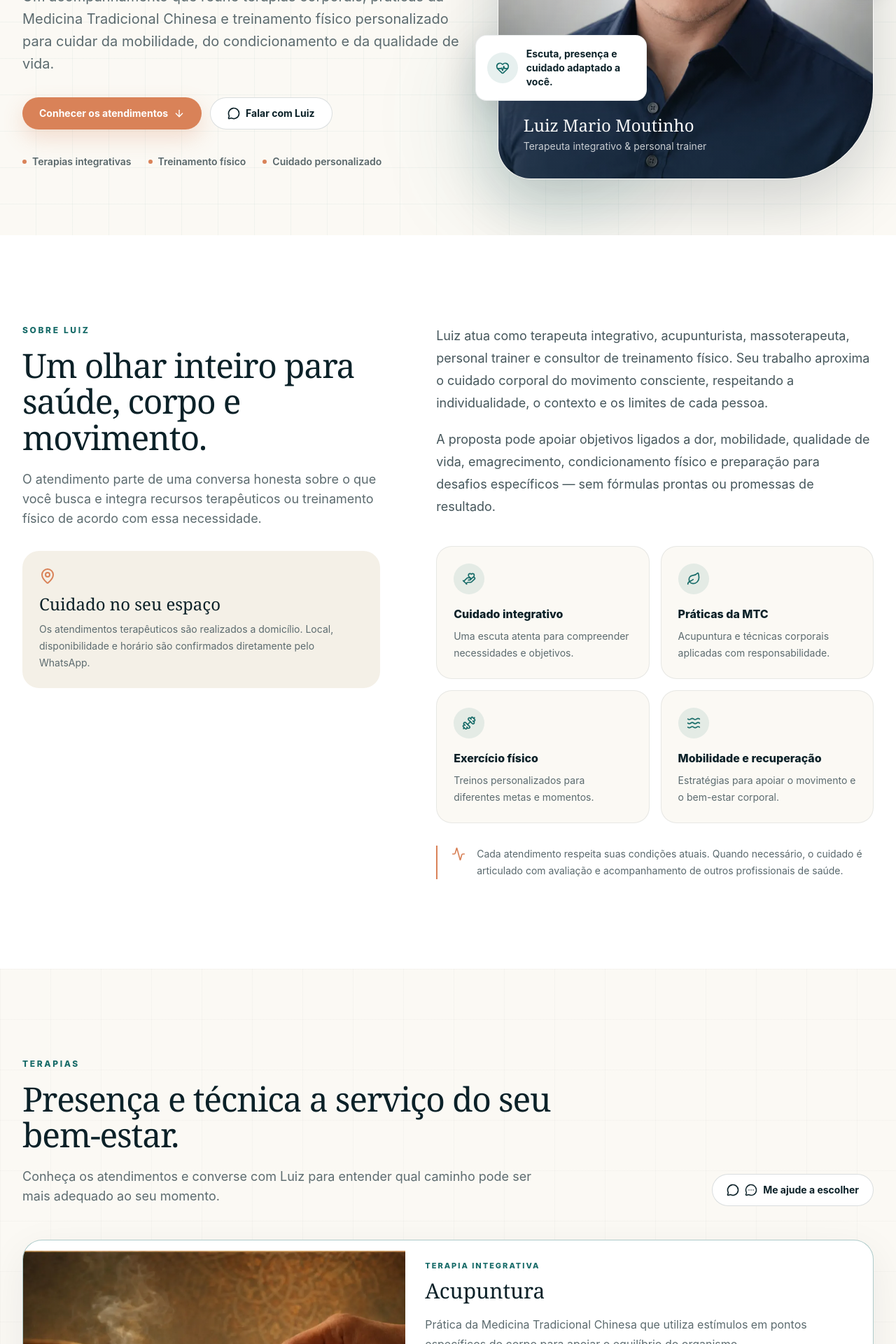
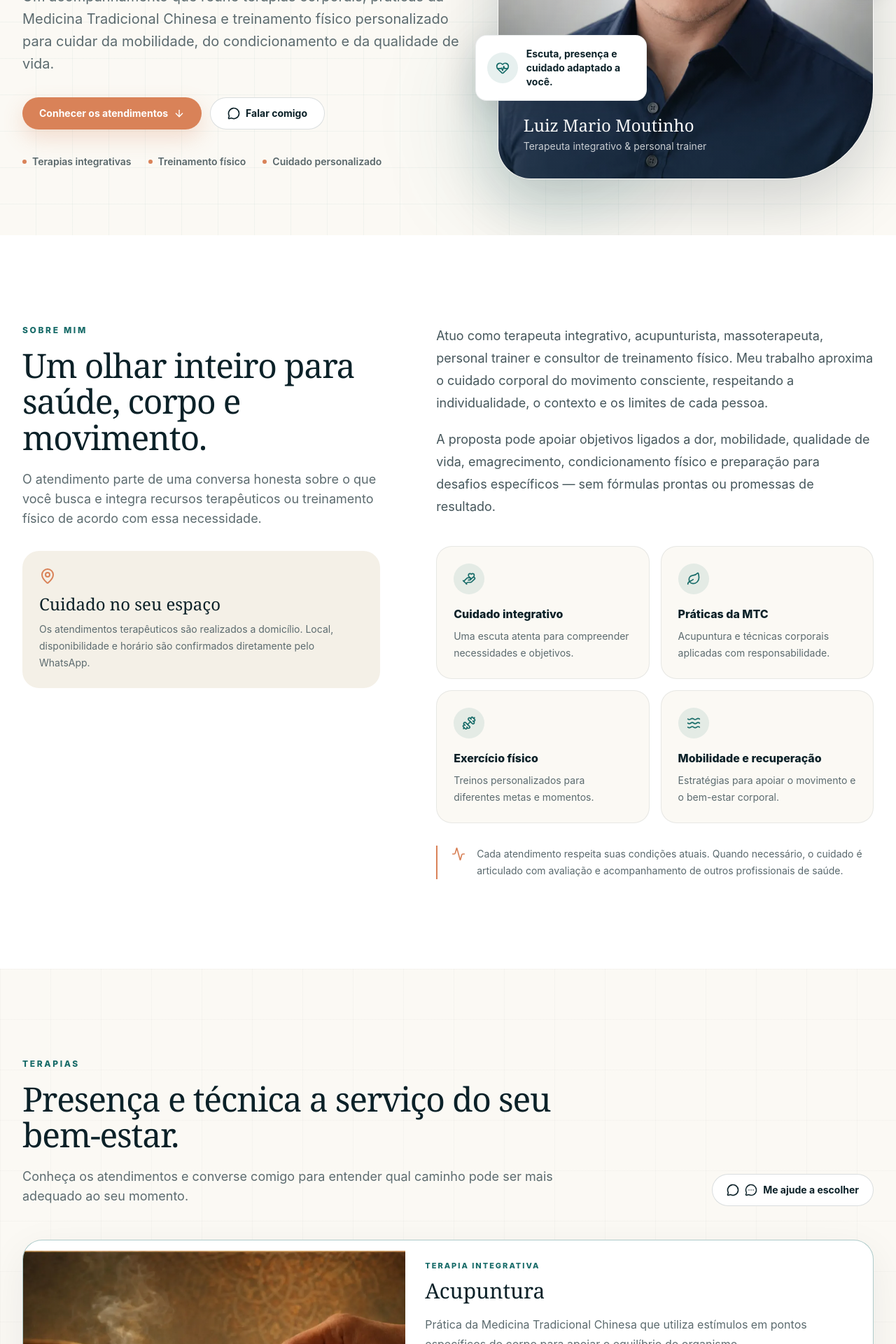
Before and after one commit to mariomoutinho/luiz-mario-moutinho, a React (Vite) app: page / in a window 1280 px wide. Shown: the part 800-2720 px from the top of the page at 70% size. Built offline with nearby package versions, Linux system fonts and the light colour scheme.

Commit message:
copy: adota linguagem em primeira pessoa

```diff
--- a/src/components/FloatingWhatsApp.tsx
+++ b/src/components/FloatingWhatsApp.tsx
@@ -7,7 +7,7 @@ export function FloatingWhatsApp() {
       href={createWhatsAppUrl(contactMessages.general)}
       target="_blank"
       rel="noopener noreferrer"
-      aria-label="Falar com Luiz pelo WhatsApp"
+      aria-label="Falar comigo pelo WhatsApp"
       className="floating-safe fixed right-4 bottom-4 z-40 grid size-14 place-items-center rounded-full bg-[#25D366] text-white shadow-[0_12px_34px_rgba(11,33,40,0.3)] transition hover:-translate-y-1 hover:bg-[#20bd5a] focus-visible:outline-2 focus-visible:outline-offset-4 focus-visible:outline-navy sm:right-6 sm:bottom-6"
     >
       <MessageCircle aria-hidden="true" className="size-7" strokeWidth={2.2} />
--- a/src/data/faq.ts
+++ b/src/data/faq.ts
@@ -2,7 +2,7 @@ export const faqItems = [
   {
     question: 'Qual terapia é mais adequada para mim?',
     answer:
-      'Você pode contar seu objetivo e como está se sentindo pelo WhatsApp. A partir dessa conversa, Luiz ajuda a identificar qual atendimento pode fazer mais sentido.',
+      'Você pode contar seu objetivo e como está se sentindo pelo WhatsApp. A partir dessa conversa, ajudo a identificar qual atendimento pode fazer mais sentido.',
   },
   {
     question: 'Preciso fazer uma avaliação antes?',
@@ -22,7 +22,7 @@ export const faqItems = [
   {
     question: 'Como recebo meu treino pelo MFIT?',
     answer:
-      'O treino é organizado no aplicativo MFIT com exercícios, séries, repetições e orientações. Os detalhes do acompanhamento são combinados diretamente com Luiz.',
+      'O treino é organizado no aplicativo MFIT com exercícios, séries, repetições e orientações. Os detalhes do acompanhamento são combinados diretamente comigo.',
   },
   {
     question: 'O treinamento para TAF considera o edital?',
@@ -32,7 +32,7 @@ export const faqItems = [
   {
     question: 'Onde acontecem os atendimentos?',
     answer:
-      'Os atendimentos são realizados a domicílio. O local, a disponibilidade e o horário são combinados diretamente com Luiz pelo WhatsApp.',
+      'Os atendimentos são realizados a domicílio. O local, a disponibilidade e o horário são combinados diretamente comigo pelo WhatsApp.',
   },
   {
     question: 'Como posso agendar?',
--- a/src/sections/About.tsx
+++ b/src/sections/About.tsx
@@ -31,7 +31,7 @@ export function About() {
         <div className="grid items-start gap-14 lg:grid-cols-[0.9fr_1.1fr] lg:gap-20">
           <div className="lg:sticky lg:top-28">
             <SectionHeading
-              eyebrow="Sobre Luiz"
+              eyebrow="Sobre mim"
               title="Um olhar inteiro para saúde, corpo e movimento."
               description="O atendimento parte de uma conversa honesta sobre o que você busca e integra recursos terapêuticos ou treinamento físico de acordo com essa necessidade."
             />
@@ -47,10 +47,9 @@ export function About() {
 
           <div>
             <p className="text-lg leading-8 text-navy/76">
-              Luiz atua como terapeuta integrativo, acupunturista, massoterapeuta, personal trainer
-              e consultor de treinamento físico. Seu trabalho aproxima o cuidado corporal do
-              movimento consciente, respeitando a individualidade, o contexto e os limites de cada
-              pessoa.
+              Atuo como terapeuta integrativo, acupunturista, massoterapeuta, personal trainer e
+              consultor de treinamento físico. Meu trabalho aproxima o cuidado corporal do movimento
+              consciente, respeitando a individualidade, o contexto e os limites de cada pessoa.
             </p>
             <p className="mt-5 text-lg leading-8 text-navy/76">
               A proposta pode apoiar objetivos ligados a dor, mobilidade, qualidade de vida,
--- a/src/sections/Contact.tsx
+++ b/src/sections/Contact.tsx
@@ -21,7 +21,7 @@ export function Contact() {
               Vamos conversar sobre o cuidado que faz sentido para você?
             </h2>
             <p className="mt-5 max-w-2xl text-base leading-7 text-white/72 sm:text-lg">
-              Conte seu objetivo, tire suas dúvidas e combine o atendimento diretamente com Luiz.
+              Conte seu objetivo, tire suas dúvidas e combine o atendimento diretamente comigo.
             </p>
             <WhatsAppButton
               message={contactMessages.general}
--- a/src/sections/Faq.tsx
+++ b/src/sections/Faq.tsx
@@ -10,7 +10,7 @@ export function Faq() {
           <SectionHeading
             eyebrow="Dúvidas frequentes"
             title="O que você pode querer saber antes de começar."
-            description="Se a sua dúvida não estiver aqui, chame Luiz no WhatsApp."
+            description="Se a sua dúvida não estiver aqui, fale comigo pelo WhatsApp."
           />
         </div>
 
--- a/src/sections/Hero.tsx
+++ b/src/sections/Hero.tsx
@@ -49,7 +49,7 @@ export function Hero() {
               variant="secondary"
               className="sm:px-6"
             >
-              Falar com Luiz
+              Falar comigo
             </WhatsAppButton>
           </div>
 
--- a/src/sections/HowItWorks.tsx
+++ b/src/sections/HowItWorks.tsx
@@ -11,14 +11,14 @@ const steps = [
   {
     number: '02',
     icon: MessagesSquare,
-    title: 'Converse com Luiz',
-    text: 'A partir do seu objetivo, vocês identificam o atendimento ou acompanhamento adequado.',
+    title: 'Converse comigo',
+    text: 'A partir do seu objetivo, identificamos juntos o atendimento ou acompanhamento adequado.',
   },
   {
     number: '03',
     icon: CalendarCheck,
     title: 'Combine os detalhes',
-    text: 'O horário, o local do atendimento a domicílio ou o formato do acompanhamento são alinhados.',
+    text: 'Alinhamos o horário, o local do atendimento a domicílio ou o formato do acompanhamento.',
   },
 ];
 
--- a/src/sections/Therapies.tsx
+++ b/src/sections/Therapies.tsx
@@ -13,7 +13,7 @@ export function Therapies() {
           <SectionHeading
             eyebrow="Terapias"
             title="Presença e técnica a serviço do seu bem-estar."
-            description="Conheça os atendimentos e converse com Luiz para entender qual caminho pode ser mais adequado ao seu momento."
+            description="Conheça os atendimentos e converse comigo para entender qual caminho pode ser mais adequado ao seu momento."
           />
           <WhatsAppButton
             message={contactMessages.therapies}
```
